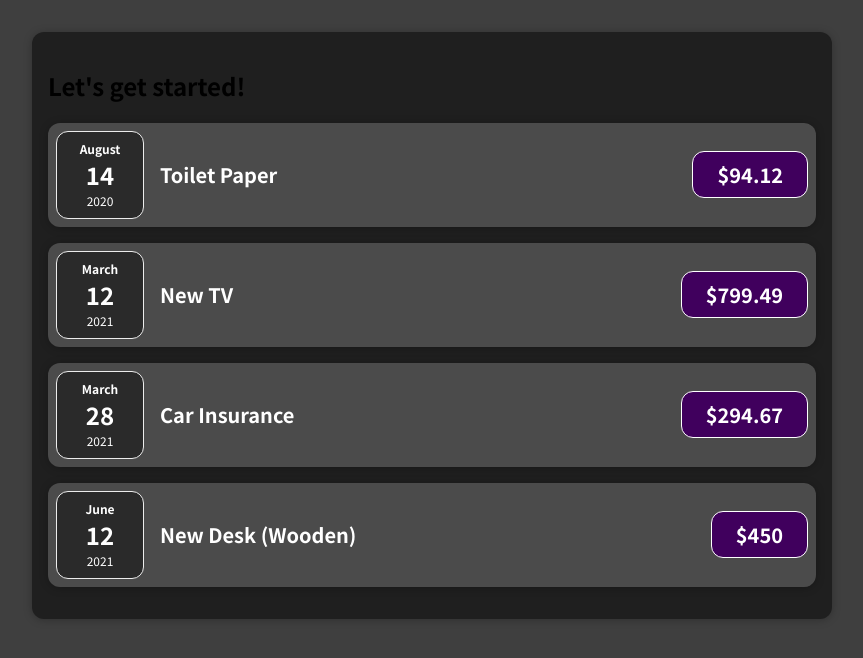
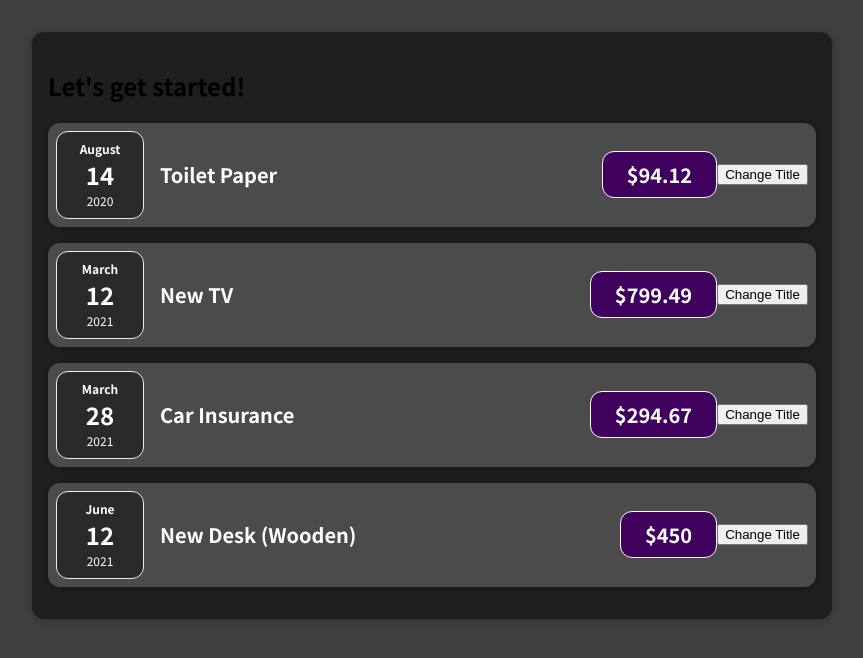
Before and after one commit to FSoprano/react-expenses, a React (Create React App) app: page / in a window 1280 px wide. Shown: the top 658 px of the page, without its empty margins (208-1071 px from the left). Built offline with nearby package versions, Linux system fonts and the light colour scheme.

Commit message:
Finish lesson 48

```diff
--- a/src/components/Expenses/ExpenseItem.js
+++ b/src/components/Expenses/ExpenseItem.js
@@ -1,16 +1,24 @@
+import React, { useState } from 'react';
 import ExpenseDate from './ExpenseDate';
 import Card from '../UI/Card';
 import './ExpenseItem.css';
 const ExpenseItem = (props) => {
 
+  const [title, setTitle] = useState(props.ttle)
+
+  const clickHandler = () => {
+    setTitle('Updated');
+    console.log(title)
+  }
   return (
     <Card className="expense-item">
       <ExpenseDate dte = {props.dte}/>
 
       <div className="expense-item__description">
-        <h2>{props.ttle}</h2>
+        <h2>{title}</h2>
         <div className="expense-item__price">${props.amt}</div>
       </div>
+      <button onClick={clickHandler}>Change Title</button>
     </Card>
   );
 };
```
Also changed, not shown: 1 other file (tests, documents, lock files or other folders).
